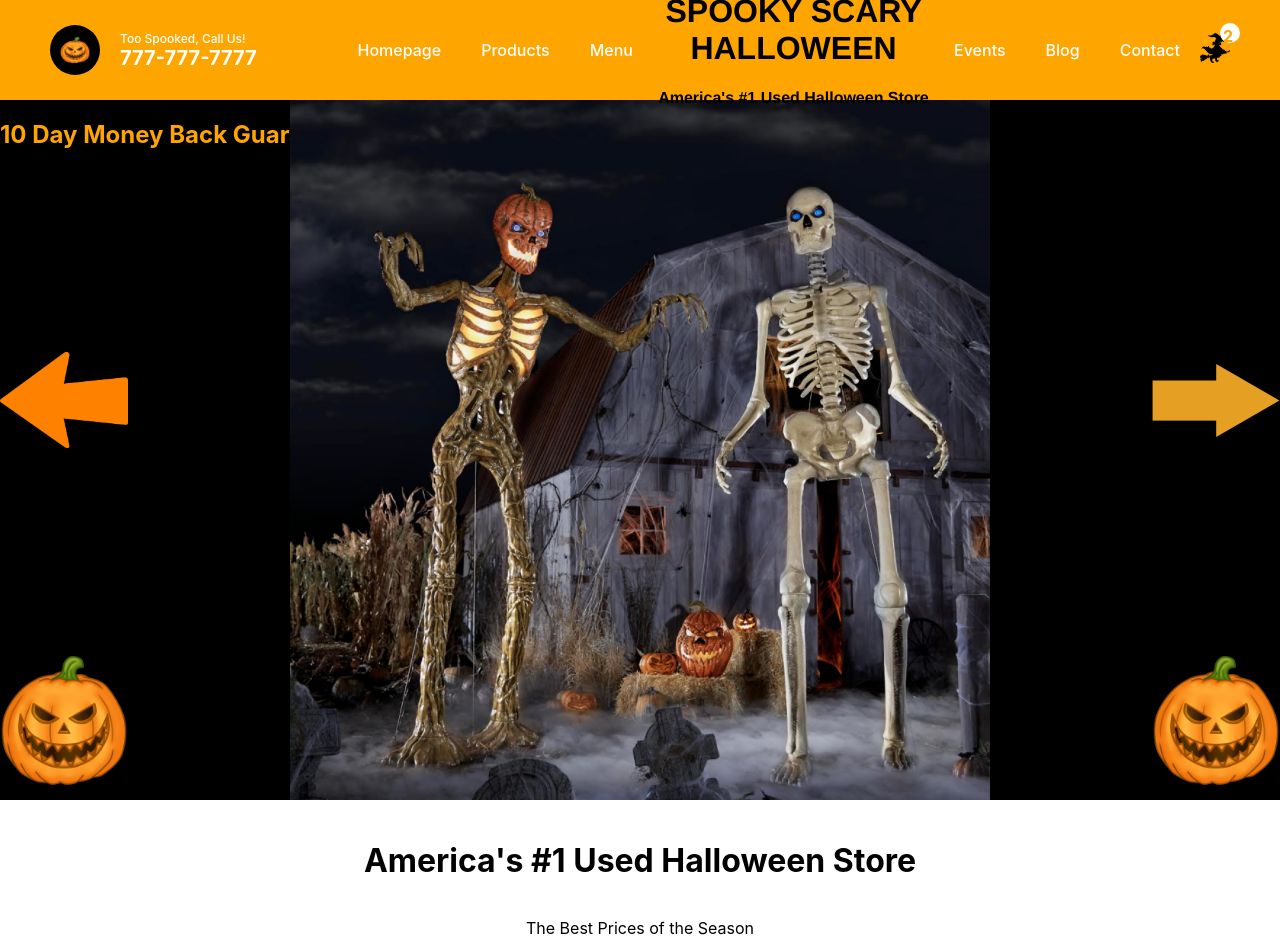
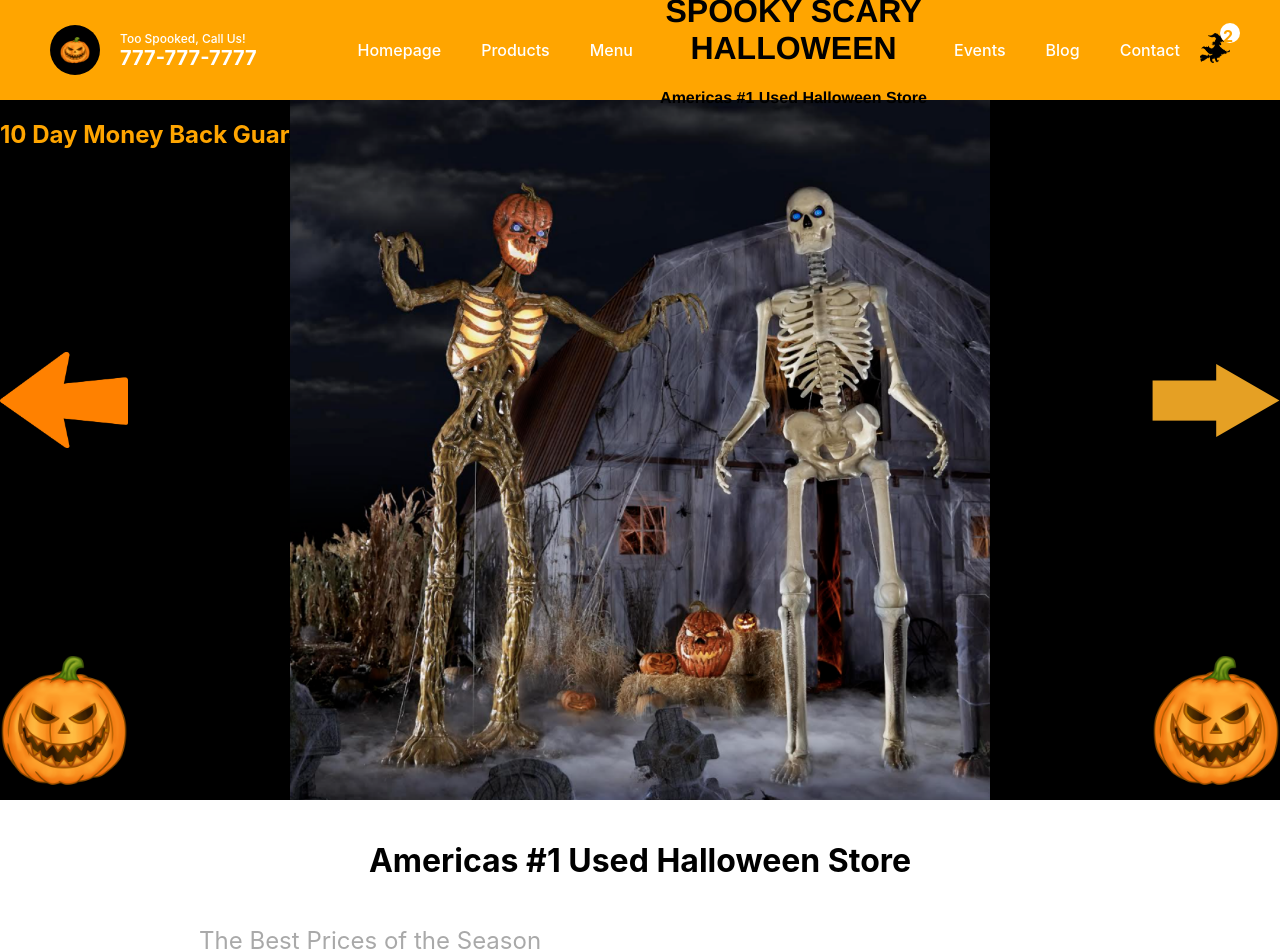
Before and after one commit to MGibson7/ecommhalloween, a Next.js app: page / in a window 1280 px wide. Shown: the top 952 px of the page. Built offline with nearby package versions, Linux system fonts and the light colour scheme.

Commit message:
few minor typo bugs fixed

```diff
--- a/components/Navbar.jsx
+++ b/components/Navbar.jsx
@@ -23,7 +23,7 @@ const Navbar = () =>{
                     <li className={styles.listItem}>Menu</li>
                     <div className = {styles.siteTitle}>
                          <h1>SPOOKY SCARY HALLOWEEN</h1>
-                         <h4>America's #1 Used Halloween Store</h4>
+                         <h4>Americas #1 Used Halloween Store</h4>
 
                     </div>
 
--- a/components/ProductList.jsx
+++ b/components/ProductList.jsx
@@ -6,8 +6,8 @@ import ProductCard from "./ProductCard"
 const ProductList = () => {
   return (
     <div className = {styles.container}>
-        <h1 className = {styles.title}>America's #1 Used Halloween Store</h1>
-        <p classNAme = {styles.desc}>
+        <h1 className = {styles.title}>Americas #1 Used Halloween Store</h1>
+        <p className = {styles.desc}>
             The Best Prices of the Season
         </p>
 
```
